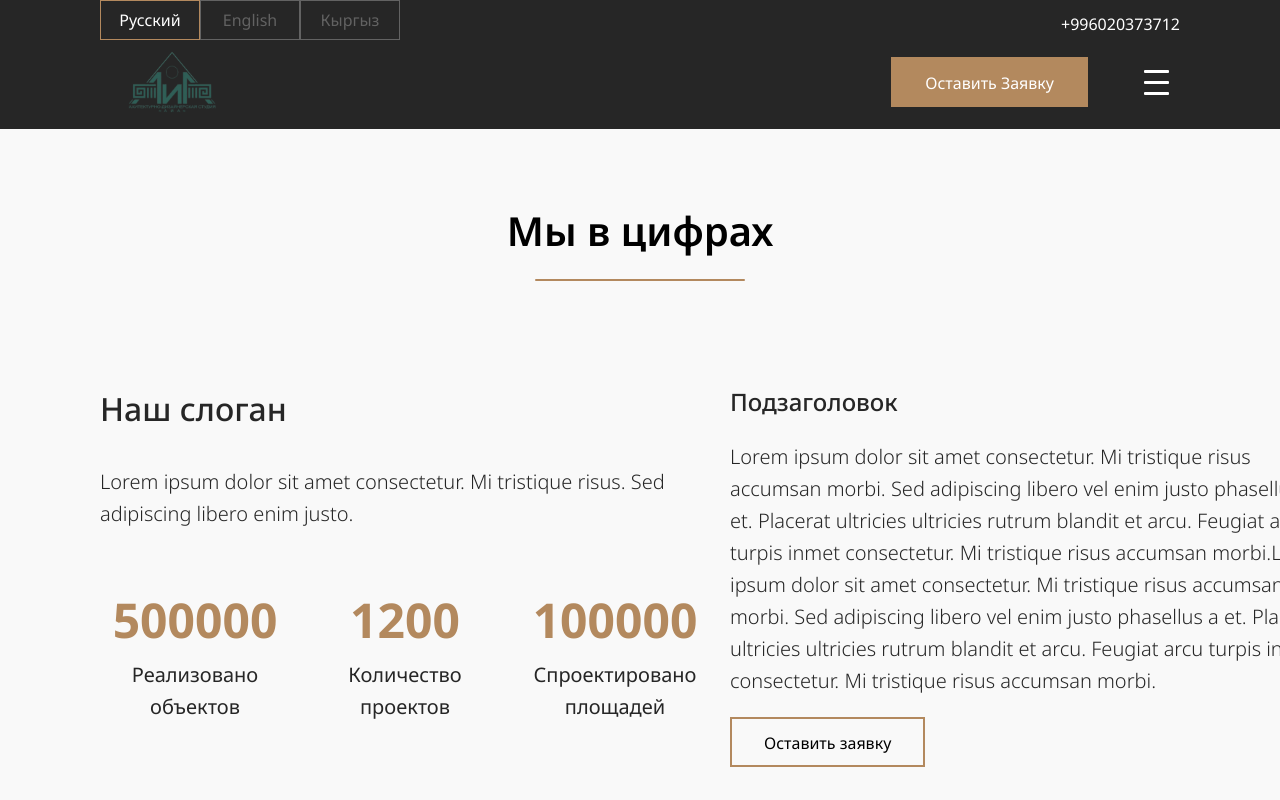
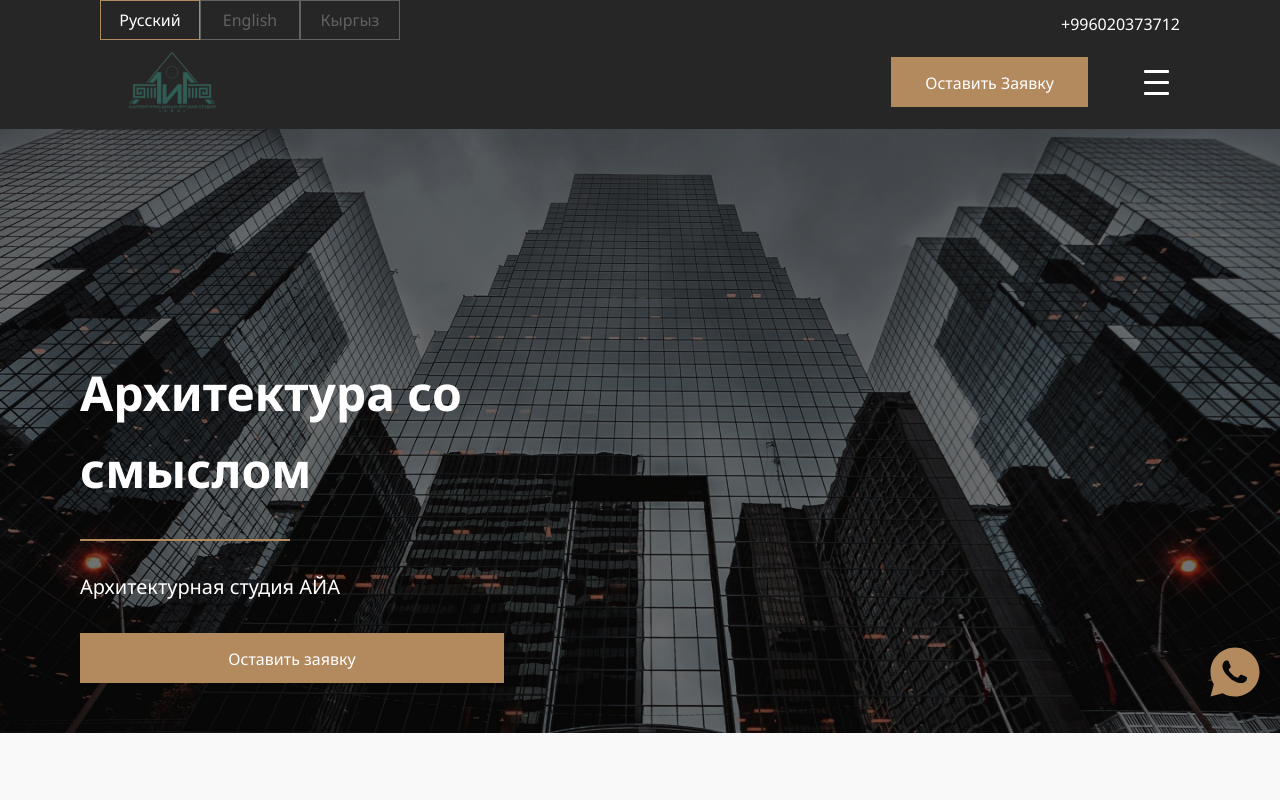
Before and after one commit to Talgat-07/aia_frontend, a React (Vite) app: page / in a window 1280 px wide. Shown: the top 800 px of the page. Built offline with nearby package versions, Linux system fonts and the light colour scheme.

Commit message:
сделала стартовый блок

```diff
--- /dev/null
+++ b/src/modules/MainBanner/MainBanner.jsx
@@ -0,0 +1,38 @@
+import styles from "modules/MainBanner/MainBanner.module.scss";
+import { WhatsappIconMain } from "assets/index";
+import myImage from "assets/img/mainBanner.png";
+import { Typography, CustomButton } from "UI/index";
+
+const MainBanner = () => {
+  return (
+    <div className={styles.image_banner}>
+      <img
+        className={styles.image_frame}
+        src={myImage}
+        alt="Main banner"
+      />
+      <div className={styles.textBanner}>
+        <Typography variant="h1" weight="bold" color="white" className={styles.title}>
+          Архитектура со смыслом
+        </Typography>
+
+        <div className={styles.line}></div>
+
+        <Typography variant="bodyM" color="white" className={styles.subtitle}>
+          Архитектурная студия АЙА
+        </Typography>
+
+        <CustomButton buttonStyles={["wideButton"]} text={"Оставить заявку"}/>
+      </div>
+      <div className={styles.whatsapp_icon}>
+        <a
+          href="https://wa.me/+996706882170"
+        >
+          <WhatsappIconMain />
+        </a>
+      </div>
+    </div>
+  );
+};
+
+export default MainBanner;
--- /dev/null
+++ b/src/modules/MainBanner/MainBanner.module.scss
@@ -0,0 +1,56 @@
+.image_banner {
+  position: relative;
+  width: 100%;
+  height: 604px;
+
+  .image_frame {
+    position: absolute;
+    top: 0;
+    left: 0;
+    width: 100%;
+    height: 100%;
+    filter: brightness(70%);
+    max-width: 100%;
+    max-height: 100%;
+    display: block;
+  }
+
+  .textBanner {
+    position: absolute;
+    bottom: 50px;
+    left: 80px;
+    max-width: 424px;
+
+    .title {
+      margin-bottom: 30px;
+    }
+
+    .line {
+      width: 210px;
+      height: 2px;
+      background-color: #B3895E;
+      margin-bottom: 30px;
+    }
+
+    .subtitle {
+      margin-bottom: 30px;
+    }
+
+    .buttonWrapper {
+      display: flex;
+      justify-content: flex-start;
+    }
+  }
+
+  .whatsapp_icon {
+    position: absolute;
+    bottom: 30px;
+    right: 20px;
+    z-index: 10;
+
+    svg {
+      width: 50px;
+      height: 50px;
+    }
+  }
+}
--- a/src/pages/HomePage/HomePage.jsx
+++ b/src/pages/HomePage/HomePage.jsx
@@ -1,8 +1,13 @@
 import {WeInNumber} from "UI/WeInNumber/WeInNumber.jsx";
+import MainBanner  from "modules/MainBanner/MainBanner";
 
 export const HomePage = () => {
 
   return (
+    <div>
+      <MainBanner/>
       <WeInNumber/>
+
+    </div>
   );
 };
```
Also changed, not shown: src/assets/img/mainBanner.png (added).
